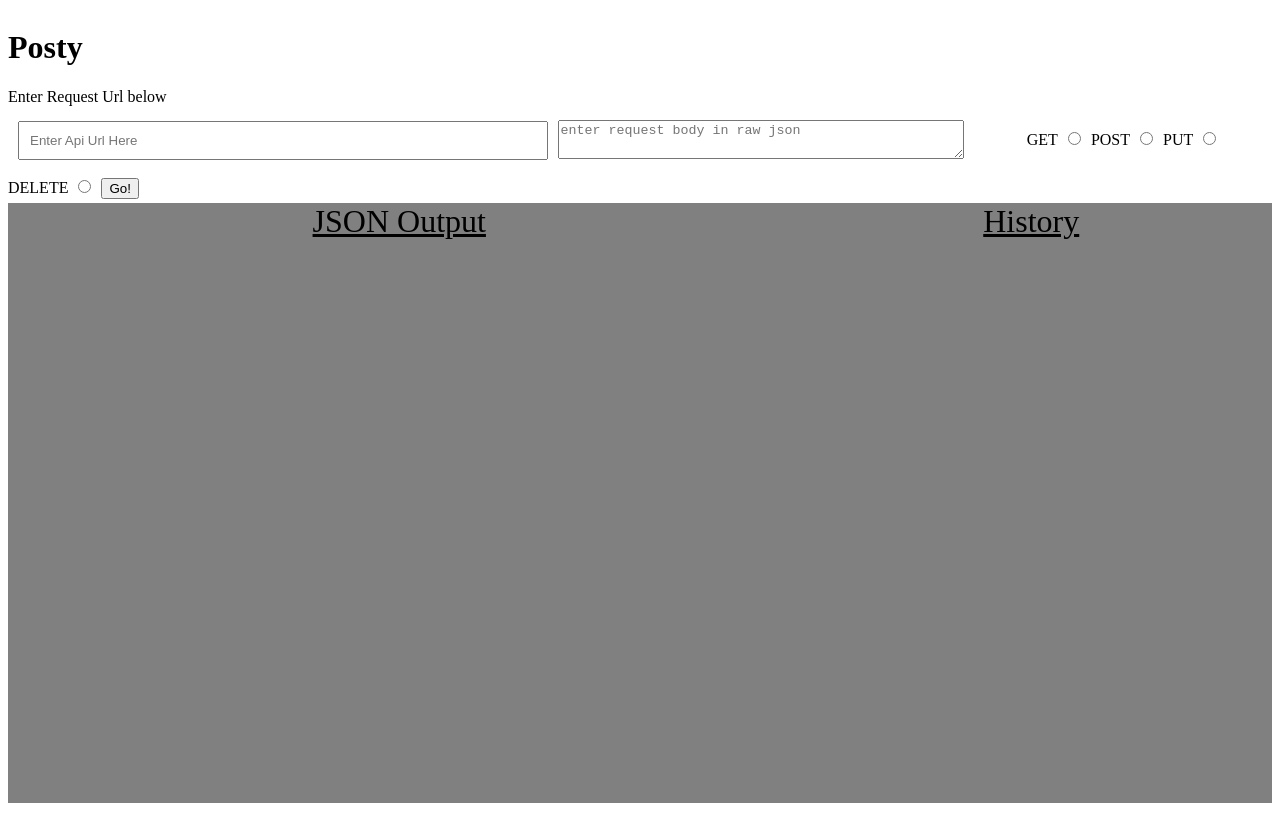
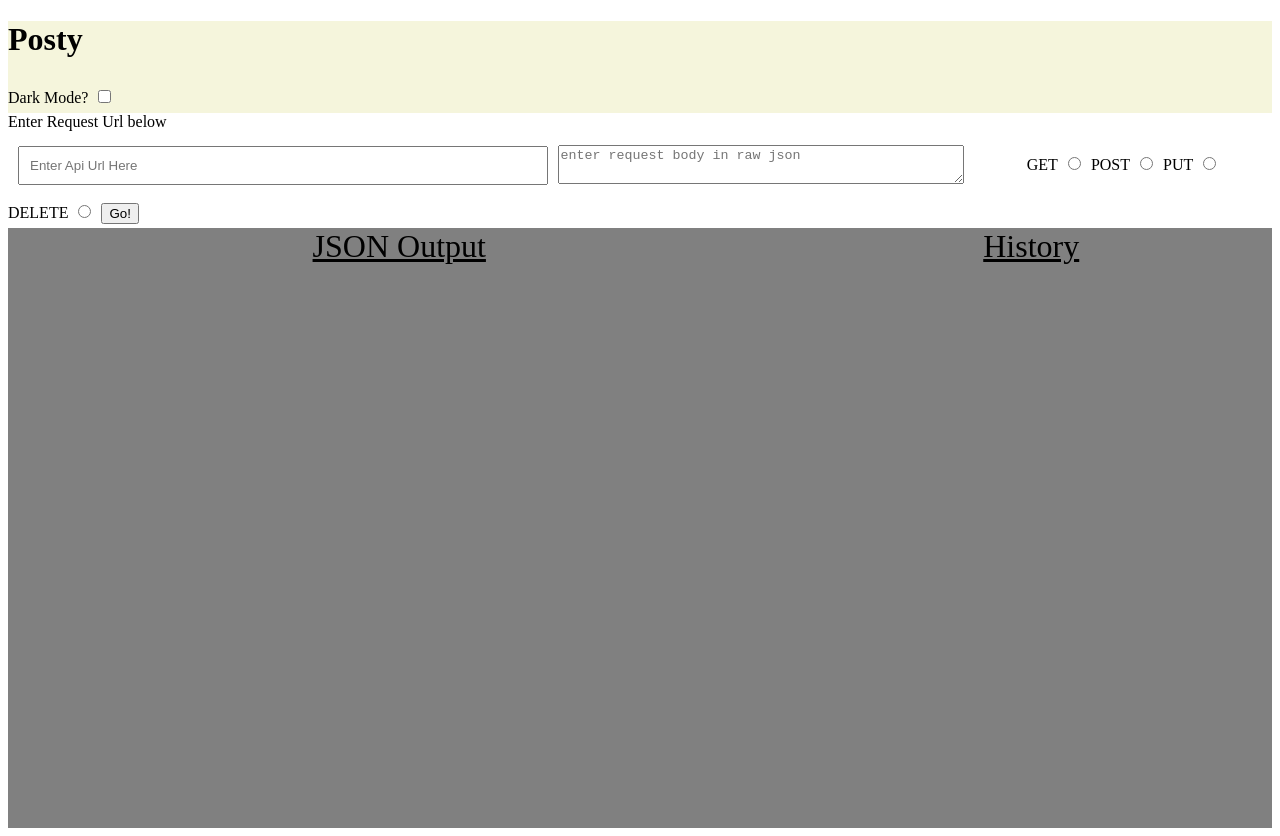
Before and after one commit to Dominique-Sakrisson/posty, a React app: page / in a window 1280 px wide. Before the commit the page ends 811 px from the top, so only its background shows below. Built offline with nearby package versions, Linux system fonts and the light colour scheme.

Commit message:
App isnt functional component based, must refactor to work in context

```diff
--- a/src/components/app/queries/Query.jsx
+++ b/src/components/app/queries/Query.jsx
@@ -7,7 +7,6 @@ import styles from '../../../styles/style.css'
 const Query = ({onSubmit, onQueryChange, onMethodChange, onBodyChange}) => (
     <div className={styles.queryDiv}>
         <form onSubmit={onSubmit}>
-            <h1>Posty</h1>
             <label  htmlFor='api-url'>Enter Request Url below</label><br/>
             <input id='api-url' style={{width:'40%', padding: '10px'}} onChange={onQueryChange} placeholder='Enter Api Url Here' name='request-sender' type="text" />
             <QueryBody onChange={onBodyChange}/>
--- /dev/null
+++ b/src/components/header/Header.jsx
@@ -0,0 +1,23 @@
+import React, {useContext} from 'react'
+import {useModify, useTheme} from '../state/ThemeProvider';
+import styles from '../../styles/style.css'
+
+const Header = () => {
+    const changeTheme = useModify();
+    const theme = useTheme();
+
+    const handleInputChange = (e) => {
+        (e.target.checked ? changeTheme('dark'): changeTheme('default'));
+    }
+    return (
+
+    <div className={theme === 'dark' ? styles.darkMode : styles.default}>
+        <h1>Posty</h1>
+        <label htmlFor='2' aria-label='bg-change'>Dark Mode?
+            <input type='checkbox' onChange={handleInputChange}></input>
+        </label>
+    </div>
+    );
+}
+
+export default Header;
--- a/src/components/state/ThemeProvider.jsx
+++ b/src/components/state/ThemeProvider.jsx
@@ -1,4 +1,4 @@
-import React, { createContext } from 'react'
+import React, { createContext, useContext, useState } from 'react'
 import PropTypes from 'prop-types'
 
 const ThemeContext = createContext();
@@ -6,13 +6,24 @@ const ThemeContext = createContext();
 const ThemeProvider = ({children}) => {
     const [theme, setTheme] = useState('default');
 
-    const state = {theme, setTheme};
+    const modify = (theme) => setTheme(theme);
+
+    const state = {theme, modify};
 
     return(
-        <ThemeContext.Provider value={state}></ThemeContext.Provider>
-    )
+        <ThemeContext.Provider value={state}>{children}</ThemeContext.Provider>
+    );
+};
+
+export const useModify = () => {
+    const {modify} = useContext(ThemeContext);
+    return modify;
 }
 
+export const useTheme = () => {
+    const {theme} = useContext(ThemeContext);
+    return theme;
+}
 
 ThemeProvider.propTypes = {
     children: PropTypes.node.isRequired,
--- a/src/containers/Posty.jsx
+++ b/src/containers/Posty.jsx
@@ -1,9 +1,11 @@
-import React, { Component } from 'react'
+import React, { Component, useContext } from 'react'
 import Query from '../components/app/queries/Query'
 import {makeRequest} from '../services/apiShaper'
 import JsonFormat from '../components/app/outputs/JsonFormat'
 import HistoryList from '../components/app/outputs/history/HistoryList'
 import styles from '../styles/style.css'
+import Header from '../components/header/Header'
+import {useTheme} from '../components/state/ThemeProvider'
 
 export default class Posty extends Component {
     state={
@@ -14,7 +16,10 @@ export default class Posty extends Component {
         formatJson: '',
         history: [],
         stamp: '',
+        // theme: useTheme(),
     }
+
+
 
     handleQueryChange = ({target}) => {
         this.setState({url: target.value});
@@ -50,6 +55,7 @@ export default class Posty extends Component {
         const {formatJson, history, stamp} = this.state;
         return (
             <>
+            <Header />
             <Query
                 onSubmit={this.handleFormSubmit}
                 onQueryChange={this.handleQueryChange}
--- a/src/index.js
+++ b/src/index.js
@@ -1,8 +1,11 @@
 import React from 'react';
 import { render } from 'react-dom';
 import App from './components/app/App';
+import ThemeProvider from './components/state/ThemeProvider'
 
 render(
-  <App />,
+  <ThemeProvider>
+    <App />
+  </ThemeProvider>,
   document.getElementById('root')
 );
--- a/src/styles/style.css
+++ b/src/styles/style.css
@@ -63,3 +63,12 @@ input{
 .warning{
     background-color: red;
 }
+
+.darkMode{
+    background-color: black;
+    color: white;
+}
+
+.default{
+    background-color: beige;
+}
```
